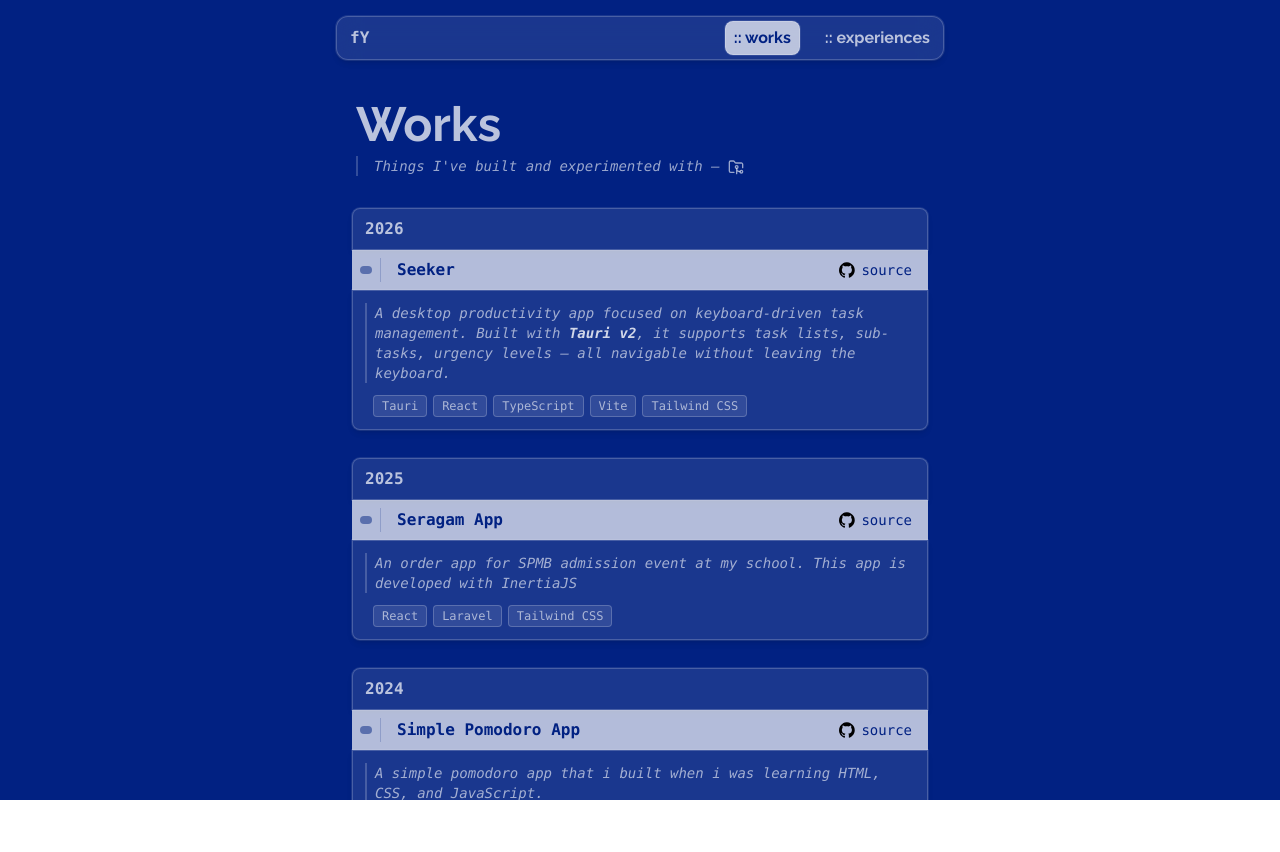
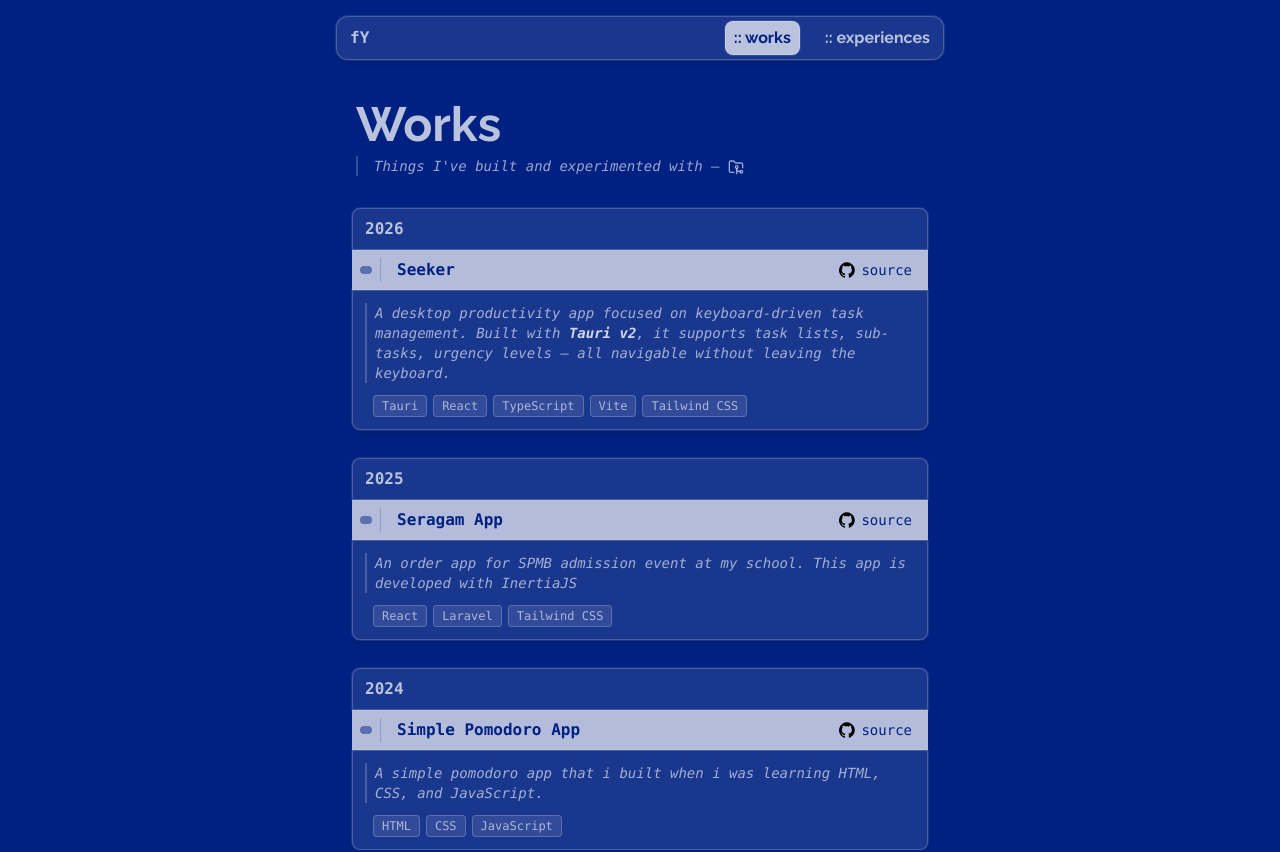
Before and after one commit to fY-Hr/fyhr-page-v2, a React (Vite) app: page /works in a window 1280 px wide. Shown: the top 852 px of the page. Before the commit the page ends 800 px from the top, so only its background shows below. Built offline with nearby package versions, Linux system fonts and the light colour scheme.

Commit message:
chore: scrollRestoration and overscroll background change

```diff
--- a/src/layouts/AppLayout.tsx
+++ b/src/layouts/AppLayout.tsx
@@ -5,17 +5,18 @@ import { useRouterState } from '@tanstack/react-router'
 
 export function AppLayout({ children } : { children: ReactNode }) {
 
+
   const pathname = useRouterState({
     select: (state) => state.location.pathname
   })
 
   return (
-    <div className="h-screen w-full overflow-x-hidden text-[#bac3dd] bg-[#012182]">
+    <div className="min-h-screen w-full overflow-x-hidden text-[#bac3dd] bg-[#012182]">
       <div className="sm:w-11/12 md:w-3/4 lg:w-1/2 mx-auto">
         <header className="fixed top-4 left-1/2 -translate-x-1/2 z-50 w-full sm:w-full md:w-3/4 lg:w-1/2 px-4">
           <Navbar />
         </header>
-        <main className="h-full w-full flex flex-col overflow-y-auto overflow-x-hidden pt-24 px-8">
+        <main className="w-full flex flex-col overflow-x-hidden pt-24 px-8 ">
           <div key={pathname} className="w-full animate-fade-in">
             {children}
           </div>
--- a/src/styles.css
+++ b/src/styles.css
@@ -22,9 +22,14 @@ body,
   min-height: 100%;
 }
 
+html {
+  background-color: #012182;
+}
+
 body {
   margin: 0;
   font-family: var(--font-sans);
+  background-color: #012182;
 }
 
 @utility glass-effect {
```
